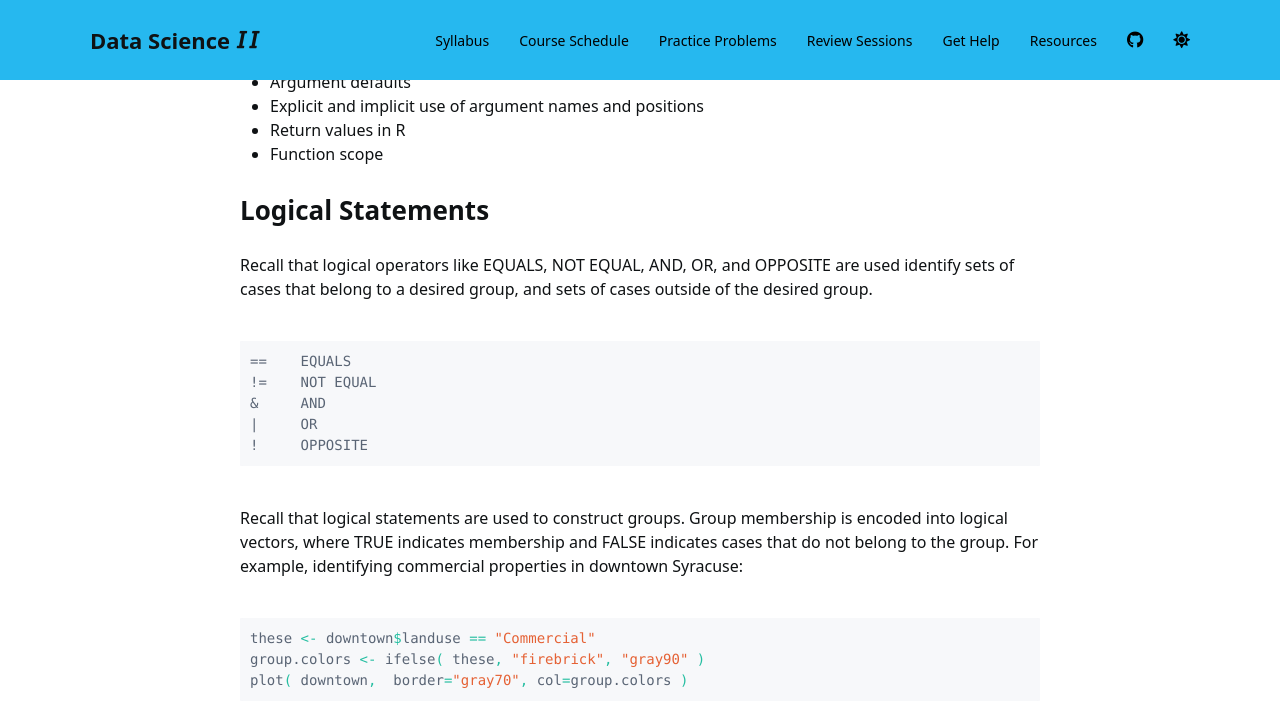
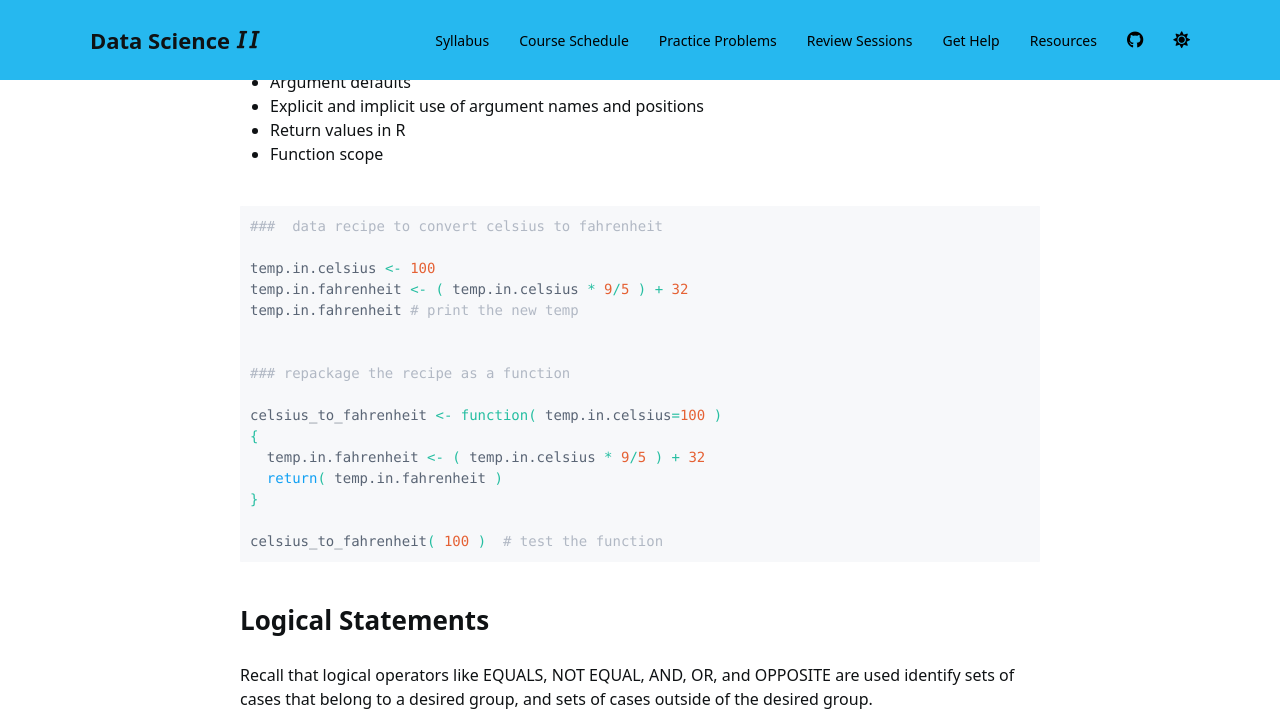
Before and after one commit to Watts-College/cpp-527-fall-2021, a Jekyll site: the page built from lectures/week-01.md, in a window 1280 px wide and 1400 px high, scrolled down 1031 px, cut to the strip 0-721 px from the top of the window. Built offline with Jekyll 4.4.1, drawn with Linux system fonts in a browser that asks for light colours; nearby versions of some CDN libraries; a script bundle is joined from its source files by our own code; library files that are not in the unit come from our copies; a style sheet for code colours, icons or effects is not loaded; some of the changed text lies outside the part shown.

Commit message:
Update week-01.md

````diff
--- a/lectures/week-01.md
+++ b/lectures/week-01.md
@@ -34,6 +34,25 @@ Make sure you are clear about:
 * Return values in R
 * Function scope
 
+```r
+###  data recipe to convert celsius to fahrenheit
+
+temp.in.celsius <- 100
+temp.in.fahrenheit <- ( temp.in.celsius * 9/5 ) + 32
+temp.in.fahrenheit # print the new temp
+
+
+### repackage the recipe as a function
+
+celsius_to_fahrenheit <- function( temp.in.celsius=100 )
+{
+  temp.in.fahrenheit <- ( temp.in.celsius * 9/5 ) + 32
+  return( temp.in.fahrenheit )
+}
+
+celsius_to_fahrenheit( 100 )  # test the function
+```
+
 
 ## Logical Statements
 
@@ -50,7 +69,17 @@ Recall that logical operators like EQUALS, NOT EQUAL, AND, OR, and OPPOSITE are
 Recall that logical statements are used to construct groups. Group membership is encoded into logical vectors, where TRUE indicates membership and FALSE indicates cases that do not belong to the group. For example, identifying commercial properties in downtown Syracuse:
 
 ```r
+# logical statement to identify commercial properties:
+
 these <- downtown$landuse == "Commercial"
+
+# vector "these" contains TRUE and FALSE values,
+# TRUE = belongs to the group specified by the logical statement (commercial parcels)
+# FALSE = does not belong (anything other than commercial)
+
+# if the property belongs to the desired group (these == TRUE),
+# assign firebrick red as the color, otherwise assign gray as the property color
+
 group.colors <- ifelse( these, "firebrick", "gray90" )
 plot( downtown,  border="gray70", col=group.colors )
 ```
@@ -59,7 +88,7 @@ plot( downtown,  border="gray70", col=group.colors )
 Compound logical statements require combining multiple criteria to define a group:
 
 ```r
-study.group == "TREATMENT" & gender == "FEMALE"
+study.group == "TREATMENT"   &   gender == "FEMALE"
 ```
 
 If you need a refresher, review the chapter on [LOGICAL STATEMENTS](http://ds4ps.org/dp4ss-textbook/p-050-business-logic.html).
@@ -218,6 +247,10 @@ Note that the function **two.plus.two()** returns the object **x**, but after ca
 In order to replace the X that is active in the environment, you need to assign the function results to the object.
 
 ```r
+# We use X to store the original name and also
+# as a variable inside the function, so there
+# is a possible conflict.
+
 x <- "iNiGo MoNtoyA"
 
 fix_names <- function( x )
@@ -226,11 +259,28 @@ fix_names <- function( x )
   return( x )
 }
 
+
+# If we call the function will it
+# overwrite the original X?
+
+# Call the function and print the results
+
 fix_names( x )
 [1] "INIGO MONTOYA"
 
+# Now check the original X:
+# the function did not change the original value
+# because of function scope - the variable X inside
+# the function does not interfere with the
+# object X in the global environment
+# (what happens inside functions stays inside functions)
+
 x
 [1] "iNiGo MoNtoyA"
+
+# Replace the original X by assigning the
+# function results back to the object:
+# now the change is permanent
 
 x <- fix_names( x )
 x
````
Also changed, not shown: other parts of lectures/week-01.md (+1 -1 lines).
